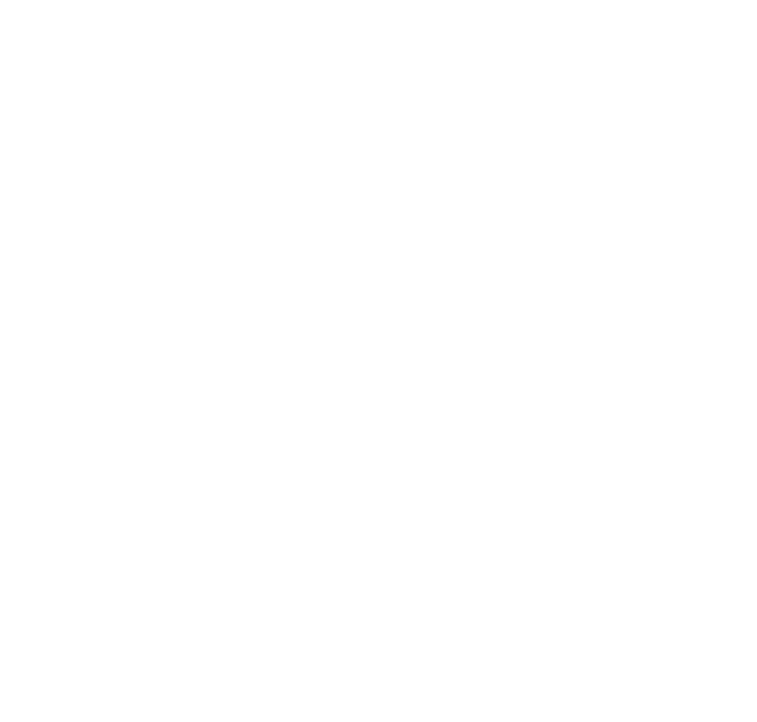
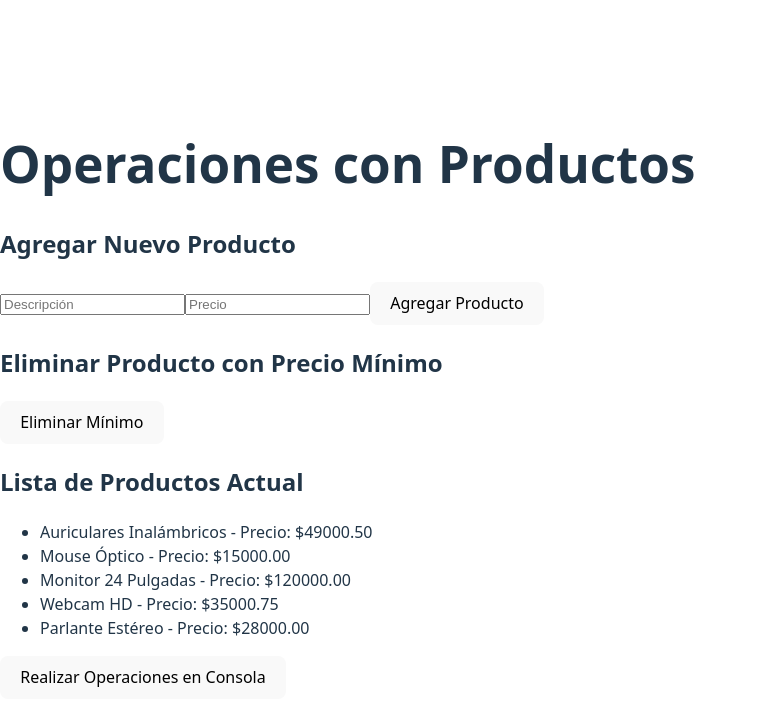
Before and after one commit to LeandroBejarano/pv_tp3_grupo5, a React (Vite) app in the folder punto-adicional/: page / in a window 1280 px wide. Shown: the top 722 px of the page, without its empty margins (0-757 px from the left). Built offline with nearby package versions, Linux system fonts and the light colour scheme.

Commit message:
feat: Desarrollo del return y enviado de valores para las funciones [Leandro Bejarano]

```diff
--- a/punto-adicional/src/App.jsx
+++ b/punto-adicional/src/App.jsx
@@ -65,9 +65,42 @@
   };
 
   return (
-    <>
+    <div className="container">
+    <h1>Operaciones con Productos</h1>
 
-    </>
+    <div>
+        <h2>Agregar Nuevo Producto</h2>
+        <input
+            type="text"
+            placeholder="Descripción"
+            value={nuevaDescripcion}
+            onChange={(e) => setNuevaDescripcion(e.target.value)}
+        />
+        <input
+            type="number"
+            placeholder="Precio"
+            value={nuevoPrecio}
+            onChange={(e) => setNuevoPrecio(e.target.value)}
+        />
+        <button onClick={agregarProductoWeb}>Agregar Producto</button>
+    </div>
+
+    <div>
+        <h2>Eliminar Producto con Precio Mínimo</h2>
+        <button onClick={eliminarProductoPrecioMinimoWeb}>Eliminar Mínimo</button>
+    </div>
+
+    <h2>Lista de Productos Actual</h2>
+    <ul>
+        {productos.map((producto, index) => (
+            <li key={index}>
+                {producto.descripcion} - Precio: ${producto.precio.toFixed(2)}
+            </li>
+        ))}
+    </ul>
+
+    <button onClick={() => realizarOperaciones(productos)}>Realizar Operaciones en Consola</button>
+    </div>
   )
 }
 
```
